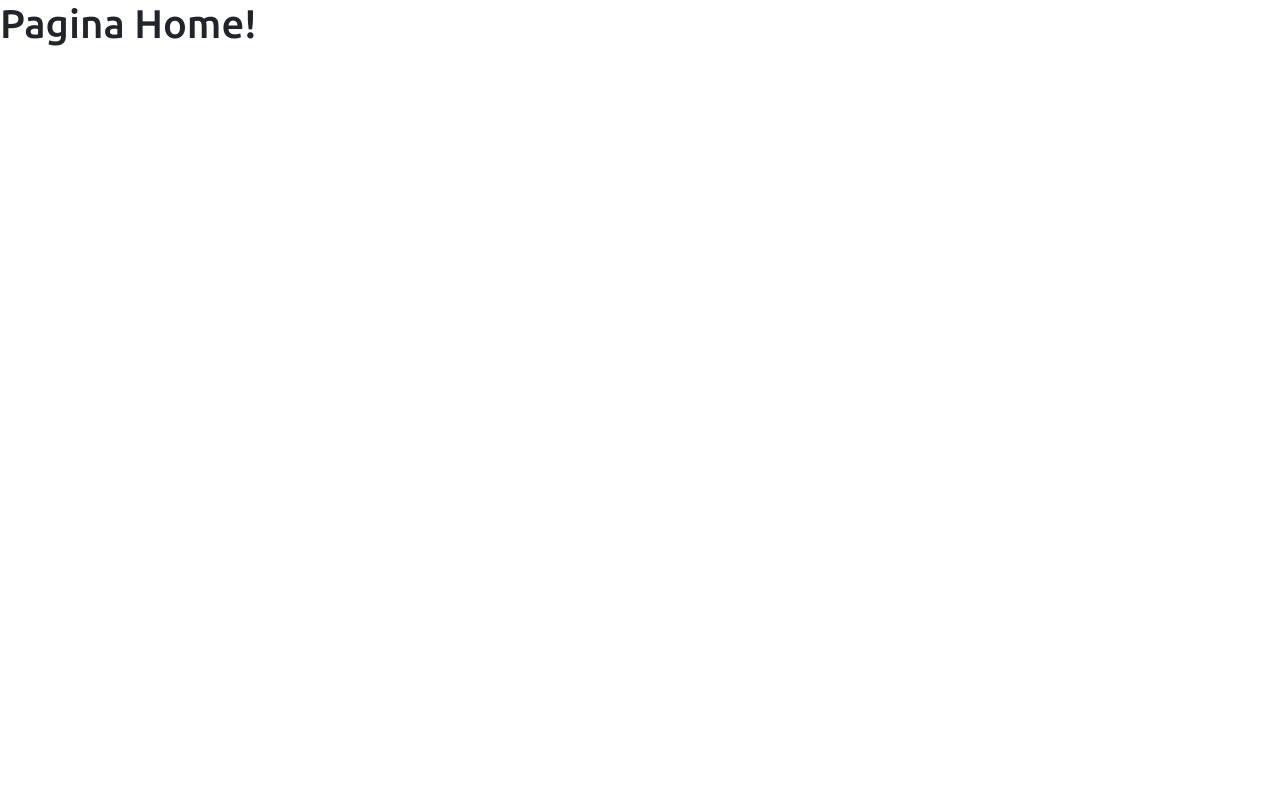
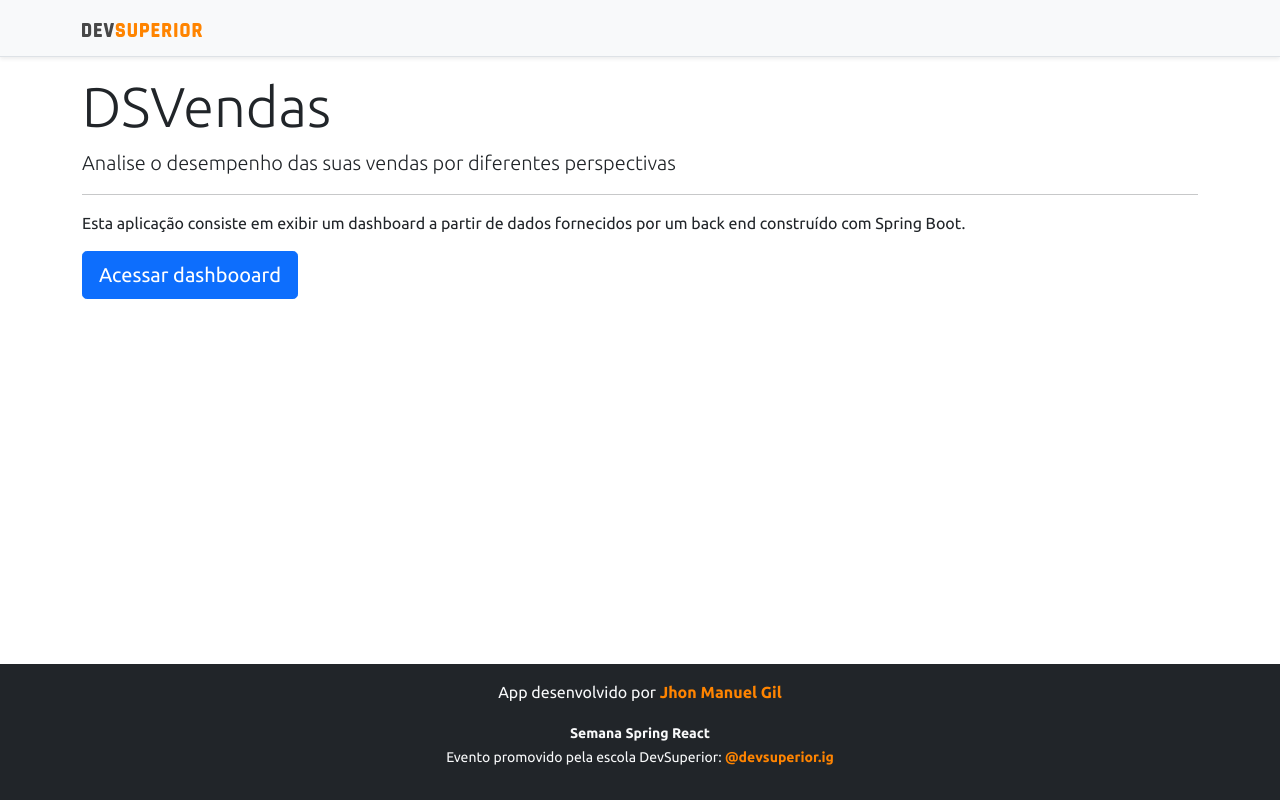
Before and after one commit to jhonmanuelg/projeto-react-sds3, a React (Create React App) app in the folder frontend/: page / in a window 1280 px wide. Built offline with nearby package versions, Linux system fonts and the light colour scheme.

Commit message:
Prova de commit

```diff
--- a/frontend/src/pages/Dashboard/index.tsx
+++ b/frontend/src/pages/Dashboard/index.tsx
@@ -3,6 +3,7 @@
 import DonutChart from "components/DonutChart";
 import Footer from "components/Footer";
 import NavBar from "components/NavBar";
+
 
 const Dashbord = () => {
     return (
--- a/frontend/src/pages/Home/index.tsx
+++ b/frontend/src/pages/Home/index.tsx
@@ -1,9 +1,30 @@
+import Footer from "components/Footer";
+import NavBar from "components/NavBar";
+import { Link } from "react-router-dom";
+
 const Home = () => {
-    return (
-      <div>
-          <h1>Pagina Home!</h1>
+  return (
+    <>
+      <NavBar />
+      <div className="container">
+        <div className="jumbotron">
+          <h1 className="display-4">DSVendas</h1>
+          <p className="lead">
+            Analise o desempenho das suas vendas por diferentes perspectivas
+          </p>
+          <hr />
+          <p>
+            Esta aplicação consiste em exibir um dashboard a partir de dados
+            fornecidos por um back end construído com Spring Boot.
+          </p>
+          <Link className="btn btn-primary btn-lg" to="/dashboard">
+            Acessar dashbooard
+          </Link>
+        </div>
       </div>
-    );
-  };
+      <Footer />
+    </>
+  );
+};
 
-  export default Home;
+export default Home;
```
